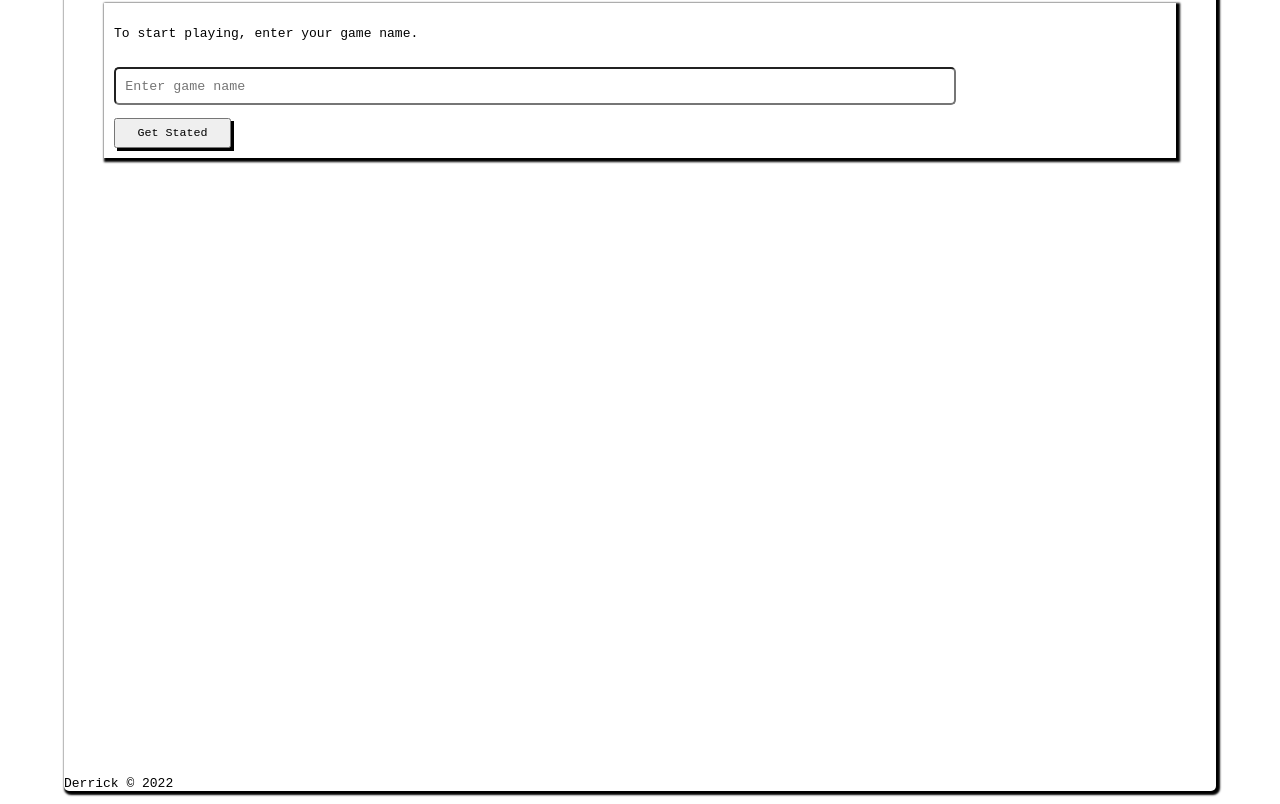
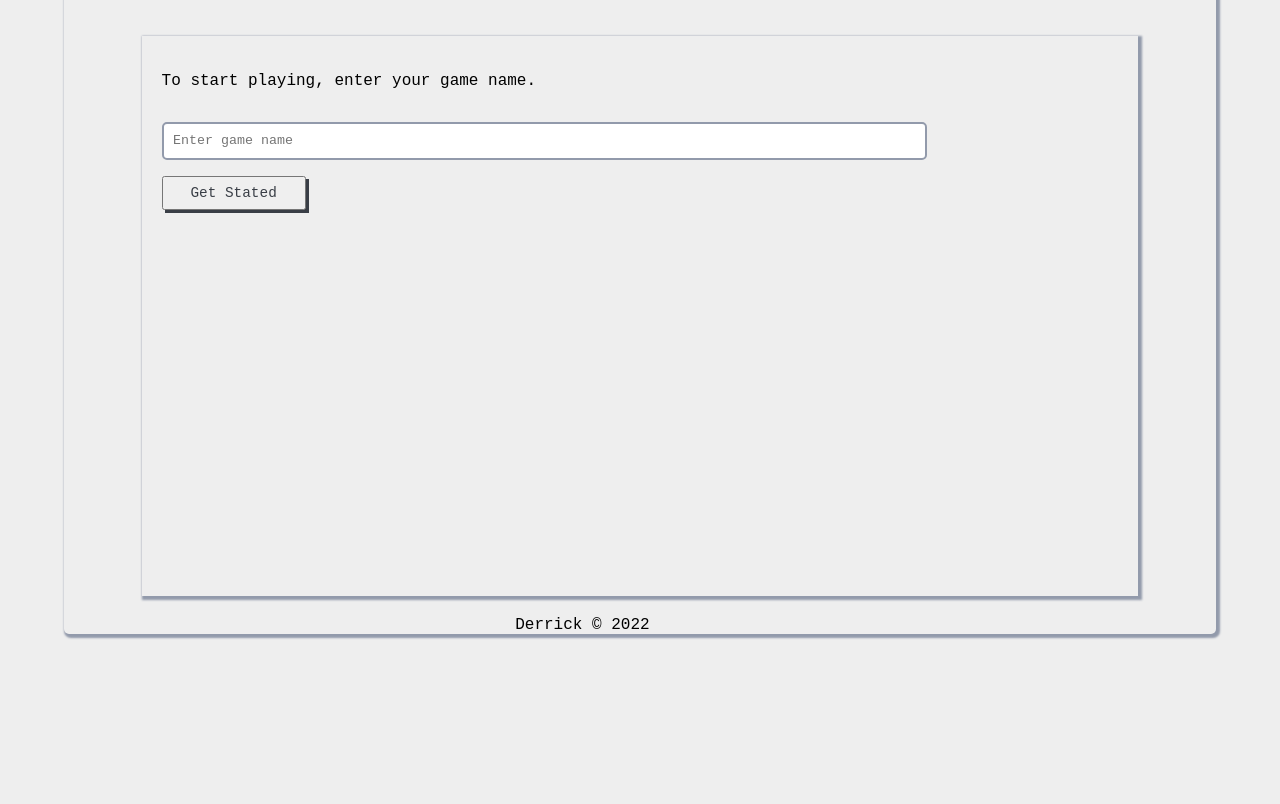
Before and after one commit to inspecta/Leaderboard, a website built with webpack: page src/index.html in a window 1280 px wide. Shown: the part 104-908 px from the top of the page. After the commit the page ends 800 px from the top, so only its background shows below. Built offline with nearby package versions, Linux system fonts and the light colour scheme.

Commit message:
Update stylings

```diff
--- a/src/style.css
+++ b/src/style.css
@@ -1,7 +1,13 @@
 *,
-html {
+*::before,
+*::after {
   box-sizing: border-box;
-  font-family: monospace;
+  font-family: "Circular-Loom", monospace;
+}
+
+:root {
+  --color-1: #929aab;
+  --color-2: #393e46;
 }
 
 label {
@@ -10,23 +16,30 @@ label {
 
 body {
   height: auto;
-  box-shadow: 2px 2px 2px 2px #000;
+  box-shadow: 2px 2px 2px 2px var(--color-1);
   border-radius: 5px;
   width: 90%;
+  height: auto;
   margin: 20px auto 10px auto;
+  background: #eeeeee;
 }
 
 main {
-  padding: 20px;
+  padding: 20px 20px 10px 20px;
   width: 100%;
-  height: 100vh;
+  min-height: 75vh;
+}
+
+header {
+  padding: 10px;
+  text-align: center;
 }
 
 #add-new-game {
-  height: auto;
+  height: 70vh;
   width: 100%;
-  box-shadow: 2px 2px 2px 2px #000;
-  padding: 10px;
+  box-shadow: 2px 2px 2px 2px var(--color-1);
+  padding: 20px;
 }
 
 .recent-scores {
@@ -44,19 +57,20 @@ main {
 .add-score-2 {
   padding-top: 10px;
   border-radius: 5px;
-  box-shadow: 2px 2px 2px 2px #000;
+  box-shadow: 2px 2px 2px 2px var(--color-1);
 }
 
 .names-scores {
   width: 100%;
   height: auto;
-  box-shadow: 2px 2px 2px 2px #000;
+  box-shadow: 2px 2px 2px 2px var(--color-1);
   border-radius: 5px;
 }
 
 .details {
   margin: 0;
   padding: 10px;
+  color: var(--color-2);
 }
 
 .names-scores :nth-child(even) {
@@ -74,8 +88,9 @@ main {
 #submit,
 #add-game {
   padding: 0.5em;
-  box-shadow: 3px 3px 0 0 rgb(0, 0, 0);
+  box-shadow: 3px 3px 0 0 var(--color-2);
   font-size: 0.9em;
+  color: var(--color-2);
 }
 
 .add-game {
@@ -103,6 +118,7 @@ main {
 input {
   padding: 0.7em;
   width: 100%;
+  border: 2px solid var(--color-1);
   border-radius: 5px;
 }
 
@@ -118,10 +134,21 @@ input::placeholder {
   width: 10em;
 }
 
+footer {
+  position: relative;
+  width: 90%;
+  text-align: center;
+  margin-top: 0;
+}
+
+footer > p {
+  margin: 0;
+}
+
 @media only screen and (min-width: 768px) {
   .main {
-    padding: 40px;
-    width: 100%;
+    width: 90%;
+    margin: auto;
   }
 
   .add-game {
@@ -140,6 +167,7 @@ input::placeholder {
   .add-score-2 {
     width: 100%;
     float: left;
+    padding: 1.5em;
   }
 
   .recent-scores {
```
